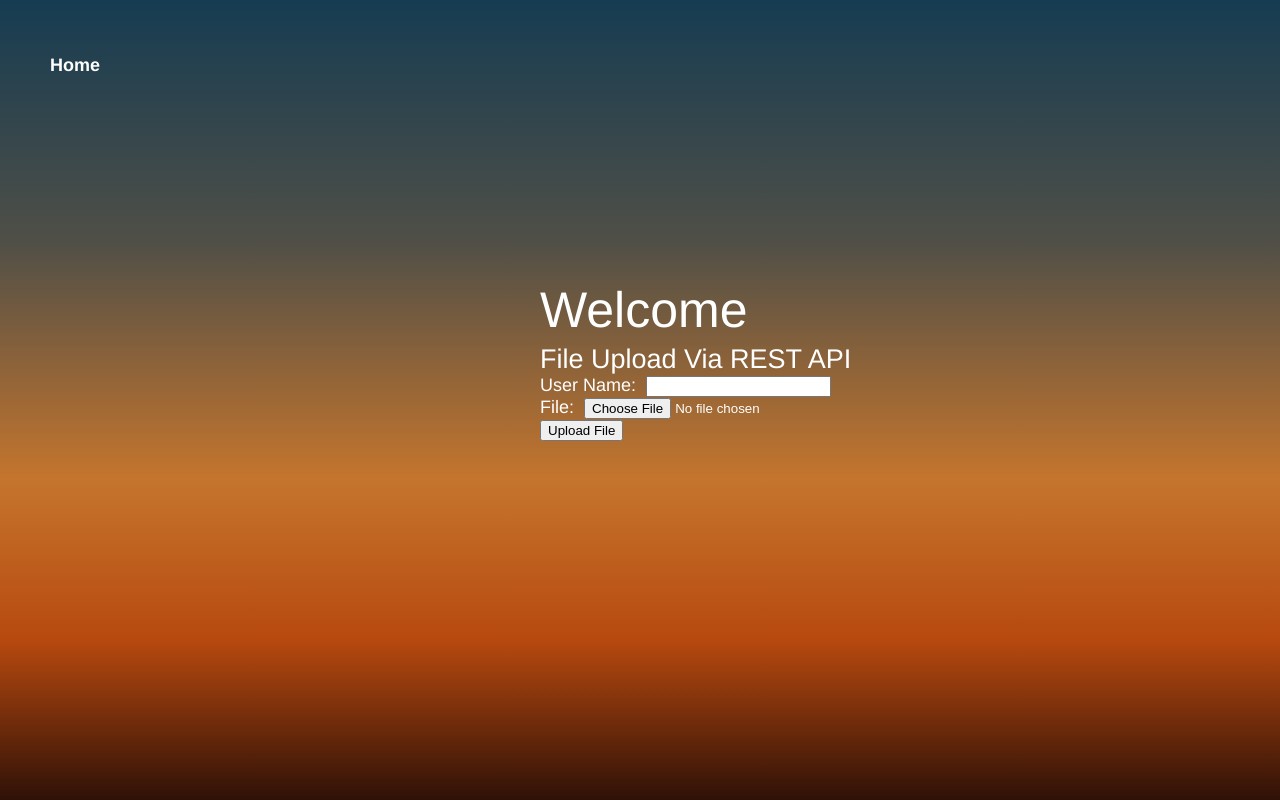
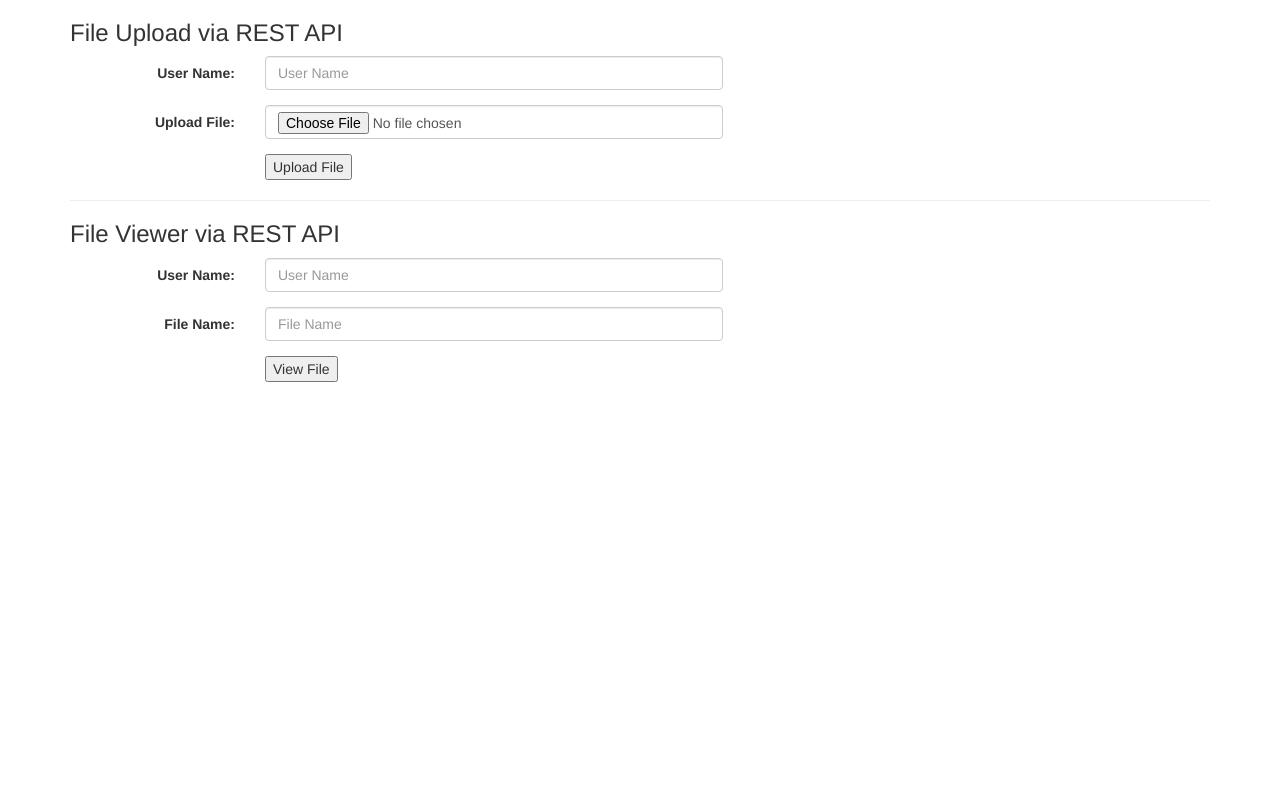
Before and after one commit to allynalford/magic, a website: page public/index.html in a window 1280 px wide. Drawn offline with nearby package versions, Linux system fonts and the light colour scheme.

Commit message:
test issues

```diff
--- a/public/index.html
+++ b/public/index.html
@@ -1,49 +1,61 @@
 <!DOCTYPE html>
 <html lang="en">
+<head>
+    <title>Magic Leap Technical Assessment</title>
+    <meta charset="utf-8" />
+    <meta name="viewport" content="width=device-width, initial-scale=1" />
+	<link rel="stylesheet" href="https://maxcdn.bootstrapcdn.com/bootstrap/3.3.7/css/bootstrap.min.css">
+	<script src="https://ajax.googleapis.com/ajax/libs/jquery/3.3.1/jquery.min.js"></script>
+	<script src="https://maxcdn.bootstrapcdn.com/bootstrap/3.3.7/js/bootstrap.min.js"></script>
 
-<head>
-    <meta charset="utf-8">
-    <title>Magic Leap Technical Assessment</title>
-    <meta name="description" content="" />
-    <link href="assets/css/styles.css" rel="stylesheet">
-    <link href="assets/css/gradients.css" rel="stylesheet">
 </head>
 
-<body class="">
-    <div class="wrapper">
-        <div class="graphics">
-            <div class="tower">
+<body>
+	<div class="container">
+		<h3>File Upload via REST API</h3>
+		<form class="form-horizontal" action="./file_upload" method="POST" enctype="multipart/form-data" id="fileUploadForm">
+			<div class="form-group">
+				<label class="control-label col-sm-2" for="uploadfile">User Name:</label>
+				<div class="col-sm-5">
+					<input type="text" class="form-control" id="username" placeholder="User Name"  name="username"></input>
+				</div>
+			</div>
+			<div class="form-group">
+				<label class="control-label col-sm-2" for="uploadfile">Upload File:</label>
+				<div class="col-sm-5">
+					<input type="file" class="form-control" id="uploadfile" placeholder="Upload File"  name="file"></input>
+				</div>
+			</div>
+			<div class="form-group">
+			    <div class="col-sm-offset-2 col-sm-5">
+			      <input type="submit" value="Upload File" />
+			    </div>
+			</div>
+		</form>
+		<hr/>
+		<div class="col-sm-offset-2" id="listFiles">
+		</div>
 
-            </div>
-        </div>
-
-        <header>
-            <nav class="website-nav">
-                <ul>
-                  <li><a class="home-link" href="/">Home</a></li>
-                </ul>
-            </nav>
-        </header>
-
-        <div class="message">
-
-            <div class="text">
-                <h1>Welcome</h1>
-                <h2>File Upload Via REST API</h2>
-				<form action="./file_upload" method="POST" enctype="multipart/form-data">
-					<label>User Name:</label>&nbsp;&nbsp;<input type="text" name="username" /><br />
-					<label>File:</label>&nbsp;&nbsp;<input type="file" name="file" /><br />
-					<input type="submit" value="Upload File" />
-				</form>
-            </div>
-        </div>
-    </div>
-
-    <footer>
-
-    </footer>
-
-    <script src="assets/js/set-background.js"></script>
+		<h3>File Viewer via REST API</h3>
+		<form class="form-horizontal" action="./file_view" method="POST" id="fileViewForm">
+			<div class="form-group">
+				<label class="control-label col-sm-2" for="uploadfile">User Name:</label>
+				<div class="col-sm-5">
+					<input type="text" class="form-control" id="username" placeholder="User Name"  name="username"></input>
+				</div>
+			</div>
+			<div class="form-group">
+				<label class="control-label col-sm-2" for="uploadfile">File Name:</label>
+				<div class="col-sm-5">
+					<input type="text" class="form-control" id="filename" placeholder="File Name"  name="filename"></input>
+				</div>
+			</div>
+			<div class="form-group">
+			    <div class="col-sm-offset-2 col-sm-5">
+			      <input type="submit" value="View File" />
+			    </div>
+			</div>
+		</form>
+	</div>
 </body>
-
 </html>
```
Also changed, not shown: index.js (+54 -4 lines), tests/test.js (+11 -9 lines), 2 other files.
